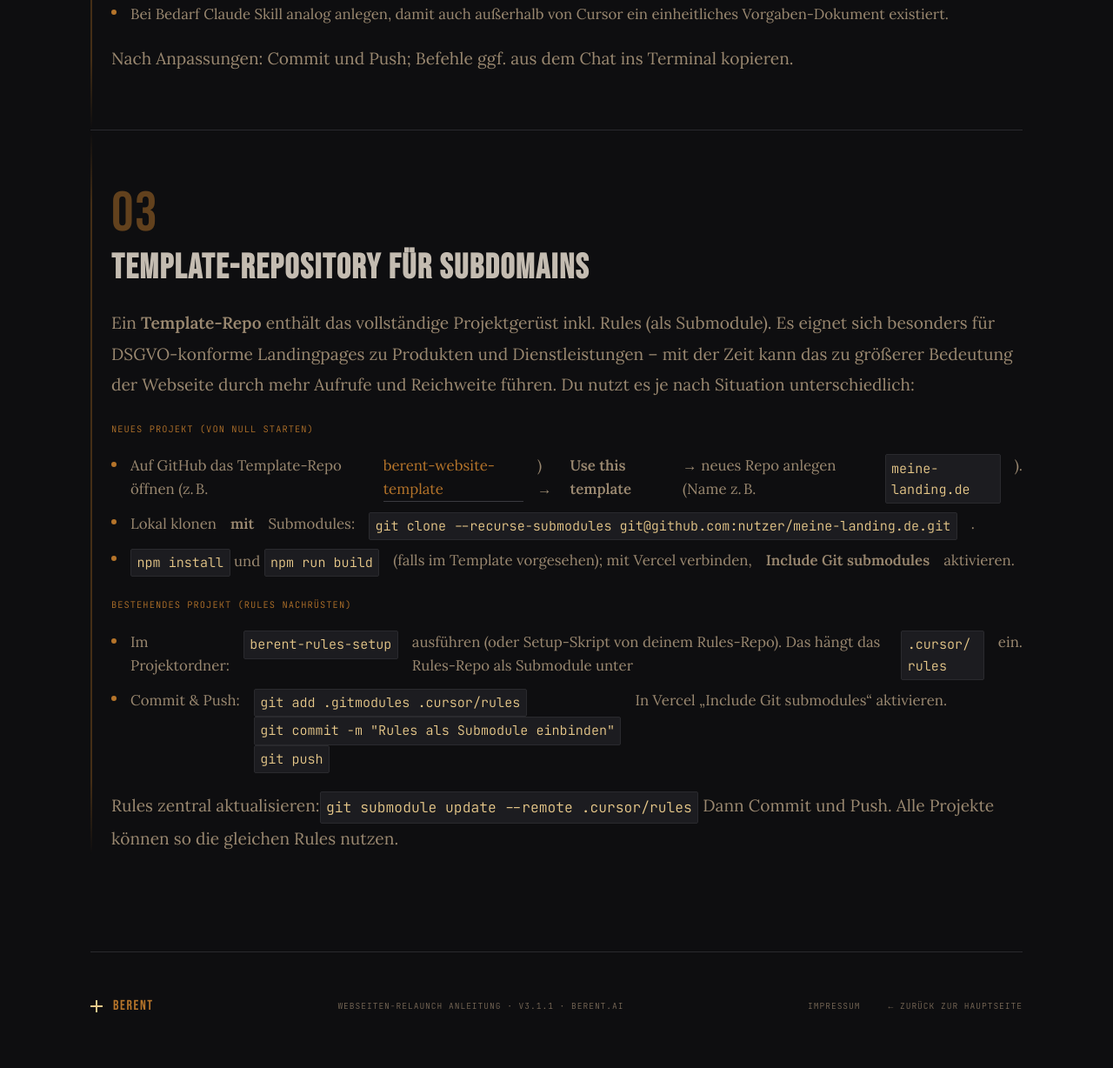
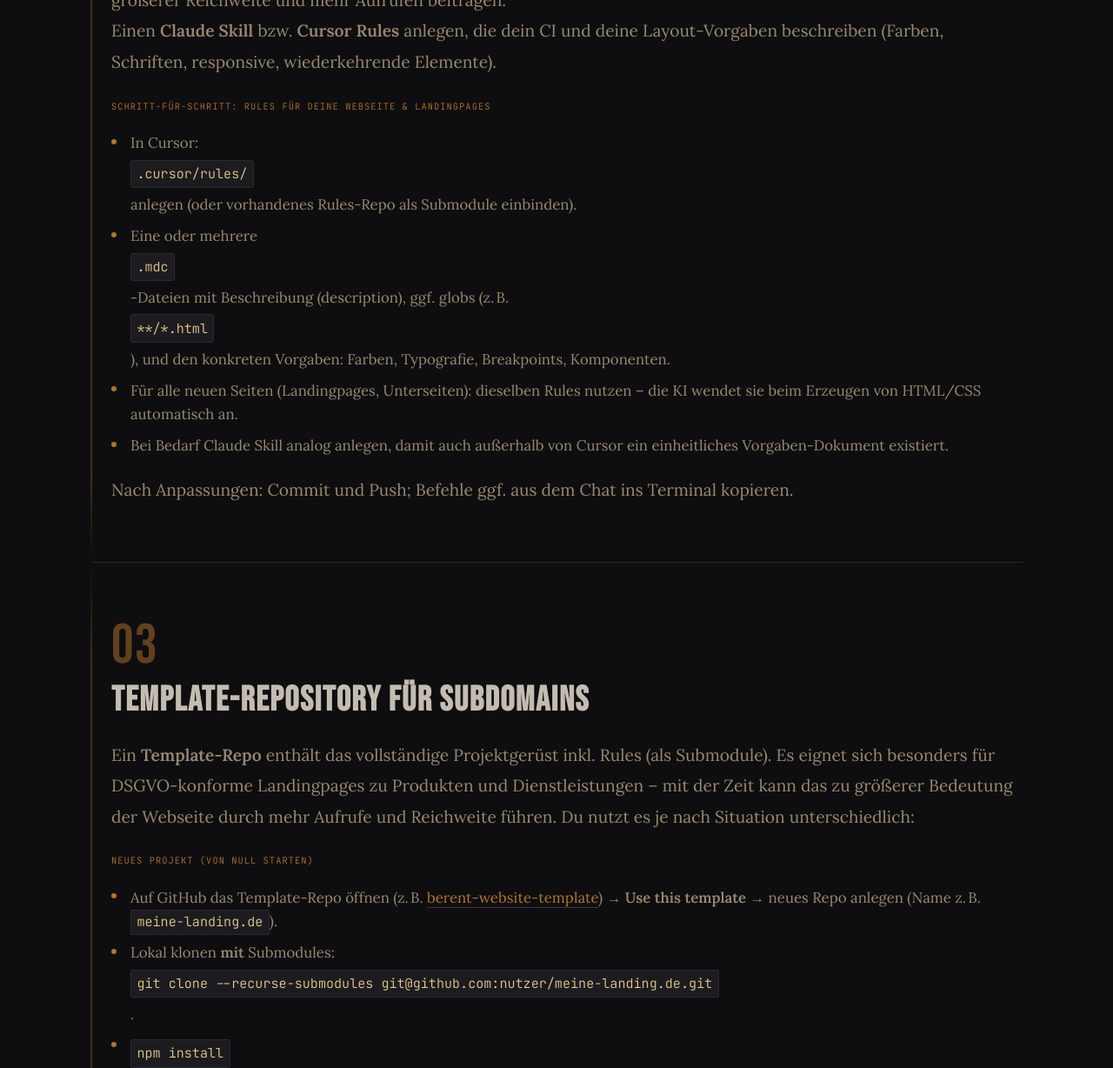
Before and after one commit to peerendees/webseiten-relaunch, a plain HTML site: page index.html in a window 1280 px wide. Shown: the part 9413-10641 px from the top of the page at 87% size. Drawn offline with Linux system fonts and the light colour scheme.

Commit message:
Boni: Code-Schnipsel je in eigene Zeile, Fließtext stets links
Made-with: Cursor

```diff
--- a/index.html
+++ b/index.html
@@ -531,13 +531,18 @@
     overflow-wrap: break-word;
     word-wrap: break-word;
   }
+  .boni-step-body {
+    flex: 1;
+    min-width: 0;
+  }
   .boni-step code { overflow-wrap: break-word; word-break: break-word; }
   .boni-step-code-line {
-    display: inline;
+    display: block;
+    margin: 0.35rem 0;
+    text-align: left;
   }
   .boni-step-code-line code {
     display: inline-block;
-    vertical-align: middle;
     white-space: nowrap;
     max-width: 100%;
     overflow-x: auto;
@@ -1559,12 +1564,12 @@
         <p>Für Commit und Push auf GitHub einen SSH-Key verwenden – keine Kennwörter im Browser, keine Token-Pflege. Passphrase im Kennwort-Manager ablegen; dann liefert sie die Authentifizierung bei Bedarf.</p>
         <div class="boni-sub">Schritt-für-Schritt: SSH-Key in GitHub einrichten</div>
         <ul class="boni-steps">
-          <li class="boni-step"><span class="boni-step-dot"></span>Im Terminal:<span class="boni-step-code-line"><code>ssh-keygen -t ed25519 -C "deine-email@beispiel.de"</code></span> – Enter, optional Passphrase setzen und im Kennwort-Manager speichern.</li>
-          <li class="boni-step"><span class="boni-step-dot"></span>Öffentlichen Schlüssel anzeigen (kopieren):<span class="boni-step-code-line"><code>cat ~/.ssh/id_ed25519.pub</code></span> (bzw. <code>id_rsa.pub</code> bei RSA).</li>
-          <li class="boni-step"><span class="boni-step-dot"></span>GitHub → Einstellungen → SSH and GPG keys → New SSH key → Key einfügen, Namen vergeben, speichern.</li>
-          <li class="boni-step"><span class="boni-step-dot"></span>Remote auf SSH umstellen (falls noch HTTPS):<span class="boni-step-code-line"><code>git remote set-url origin git@github.com:nutzer/repo.git</code></span> Danach: Commit wie gewohnt, Push nutzt den SSH-Key.</li>
+          <li class="boni-step"><span class="boni-step-dot"></span><div class="boni-step-body">Im Terminal:<span class="boni-step-code-line"><code>ssh-keygen -t ed25519 -C "deine-email@beispiel.de"</code></span> – Enter, optional Passphrase setzen und im Kennwort-Manager speichern.</div></li>
+          <li class="boni-step"><span class="boni-step-dot"></span><div class="boni-step-body">Öffentlichen Schlüssel anzeigen (kopieren):<span class="boni-step-code-line"><code>cat ~/.ssh/id_ed25519.pub</code></span> (bzw. <code>id_rsa.pub</code> bei RSA).</div></li>
+          <li class="boni-step"><span class="boni-step-dot"></span><div class="boni-step-body">GitHub → Einstellungen → SSH and GPG keys → New SSH key → Key einfügen, Namen vergeben, speichern.</div></li>
+          <li class="boni-step"><span class="boni-step-dot"></span><div class="boni-step-body">Remote auf SSH umstellen (falls noch HTTPS):<span class="boni-step-code-line"><code>git remote set-url origin git@github.com:nutzer/repo.git</code></span> Danach: Commit wie gewohnt, Push nutzt den SSH-Key.</div></li>
         </ul>
-        <p style="margin-top:1.25rem;">Am Ende von Änderungen: <code>git add .</code>, <code>git commit -m "…"</code>, <code>git push</code> – die Befehle kannst du aus dem Chat ins Cursor-Terminal kopieren.</p>
+        <p style="margin-top:1.25rem;">Am Ende von Änderungen:<span class="boni-step-code-line"><code>git add .</code></span><span class="boni-step-code-line"><code>git commit -m "…"</code></span><span class="boni-step-code-line"><code>git push</code></span> – die Befehle kannst du aus dem Chat ins Cursor-Terminal kopieren.</p>
       </div>
       <div class="boni-item">
         <div class="boni-num">02</div>
@@ -1573,10 +1578,10 @@
         <p>Einen <strong>Claude Skill</strong> bzw. <strong>Cursor Rules</strong> anlegen, die dein CI und deine Layout-Vorgaben beschreiben (Farben, Schriften, responsive, wiederkehrende Elemente).</p>
         <div class="boni-sub">Schritt-für-Schritt: Rules für deine Webseite &amp; Landingpages</div>
         <ul class="boni-steps">
-          <li class="boni-step"><span class="boni-step-dot"></span>In Cursor:<span class="boni-step-code-line"><code>.cursor/rules/</code></span> anlegen (oder vorhandenes Rules-Repo als Submodule einbinden).</li>
-          <li class="boni-step"><span class="boni-step-dot"></span>Eine oder mehrere<span class="boni-step-code-line"><code>.mdc</code></span> -Dateien mit Beschreibung (description), ggf. globs (z. B. <code>**/*.html</code>), und den konkreten Vorgaben: Farben, Typografie, Breakpoints, Komponenten.</li>
-          <li class="boni-step"><span class="boni-step-dot"></span>Für alle neuen Seiten (Landingpages, Unterseiten): dieselben Rules nutzen – die KI wendet sie beim Erzeugen von HTML/CSS automatisch an.</li>
-          <li class="boni-step"><span class="boni-step-dot"></span>Bei Bedarf Claude Skill analog anlegen, damit auch außerhalb von Cursor ein einheitliches Vorgaben-Dokument existiert.</li>
+          <li class="boni-step"><span class="boni-step-dot"></span><div class="boni-step-body">In Cursor:<span class="boni-step-code-line"><code>.cursor/rules/</code></span>anlegen (oder vorhandenes Rules-Repo als Submodule einbinden).</div></li>
+          <li class="boni-step"><span class="boni-step-dot"></span><div class="boni-step-body">Eine oder mehrere<span class="boni-step-code-line"><code>.mdc</code></span>-Dateien mit Beschreibung (description), ggf. globs (z. B. <span class="boni-step-code-line"><code>**/*.html</code></span>), und den konkreten Vorgaben: Farben, Typografie, Breakpoints, Komponenten.</div></li>
+          <li class="boni-step"><span class="boni-step-dot"></span><div class="boni-step-body">Für alle neuen Seiten (Landingpages, Unterseiten): dieselben Rules nutzen – die KI wendet sie beim Erzeugen von HTML/CSS automatisch an.</div></li>
+          <li class="boni-step"><span class="boni-step-dot"></span><div class="boni-step-body">Bei Bedarf Claude Skill analog anlegen, damit auch außerhalb von Cursor ein einheitliches Vorgaben-Dokument existiert.</div></li>
         </ul>
         <p style="margin-top:1.25rem;">Nach Anpassungen: Commit und Push; Befehle ggf. aus dem Chat ins Terminal kopieren.</p>
       </div>
@@ -1586,14 +1591,14 @@
         <p>Ein <strong>Template-Repo</strong> enthält das vollständige Projektgerüst inkl. Rules (als Submodule). Es eignet sich besonders für DSGVO-konforme Landingpages zu Produkten und Dienstleistungen – mit der Zeit kann das zu größerer Bedeutung der Webseite durch mehr Aufrufe und Reichweite führen. Du nutzt es je nach Situation unterschiedlich:</p>
         <div class="boni-sub">Neues Projekt (von null starten)</div>
         <ul class="boni-steps">
-          <li class="boni-step"><span class="boni-step-dot"></span>Auf GitHub das Template-Repo öffnen (z. B. <a href="https://github.com/peerendees/berent-website-template" target="_blank" rel="noopener">berent-website-template</a>) → <strong>Use this template</strong> → neues Repo anlegen (Name z. B. <code>meine-landing.de</code>).</li>
-          <li class="boni-step"><span class="boni-step-dot"></span>Lokal klonen <strong>mit</strong> Submodules:<span class="boni-step-code-line"><code>git clone --recurse-submodules git@github.com:nutzer/meine-landing.de.git</code></span>.</li>
-          <li class="boni-step"><span class="boni-step-dot"></span><span class="boni-step-code-line"><code>npm install</code> und <code>npm run build</code></span> (falls im Template vorgesehen); mit Vercel verbinden, <strong>Include Git submodules</strong> aktivieren.</li>
+          <li class="boni-step"><span class="boni-step-dot"></span><div class="boni-step-body">Auf GitHub das Template-Repo öffnen (z. B. <a href="https://github.com/peerendees/berent-website-template" target="_blank" rel="noopener">berent-website-template</a>) → <strong>Use this template</strong> → neues Repo anlegen (Name z. B. <code>meine-landing.de</code>).</div></li>
+          <li class="boni-step"><span class="boni-step-dot"></span><div class="boni-step-body">Lokal klonen <strong>mit</strong> Submodules:<span class="boni-step-code-line"><code>git clone --recurse-submodules git@github.com:nutzer/meine-landing.de.git</code></span>.</div></li>
+          <li class="boni-step"><span class="boni-step-dot"></span><div class="boni-step-body"><span class="boni-step-code-line"><code>npm install</code></span><span class="boni-step-code-line"><code>npm run build</code></span> (falls im Template vorgesehen); mit Vercel verbinden, <strong>Include Git submodules</strong> aktivieren.</div></li>
         </ul>
         <div class="boni-sub">Bestehendes Projekt (Rules nachrüsten)</div>
         <ul class="boni-steps">
-          <li class="boni-step"><span class="boni-step-dot"></span>Im Projektordner:<span class="boni-step-code-line"><code>berent-rules-setup</code></span> ausführen (oder Setup-Skript von deinem Rules-Repo). Das hängt das Rules-Repo als Submodule unter <code>.cursor/rules</code> ein.</li>
-          <li class="boni-step"><span class="boni-step-dot"></span>Commit &amp; Push:<span class="boni-step-code-line"><code>git add .gitmodules .cursor/rules</code><br><code>git commit -m "Rules als Submodule einbinden"</code><br><code>git push</code></span> In Vercel „Include Git submodules“ aktivieren.</li>
+          <li class="boni-step"><span class="boni-step-dot"></span><div class="boni-step-body">Im Projektordner:<span class="boni-step-code-line"><code>berent-rules-setup</code></span>ausführen (oder Setup-Skript von deinem Rules-Repo). Das hängt das Rules-Repo als Submodule unter <code>.cursor/rules</code> ein.</div></li>
+          <li class="boni-step"><span class="boni-step-dot"></span><div class="boni-step-body">Commit &amp; Push:<span class="boni-step-code-line"><code>git add .gitmodules .cursor/rules</code></span><span class="boni-step-code-line"><code>git commit -m "Rules als Submodule einbinden"</code></span><span class="boni-step-code-line"><code>git push</code></span> In Vercel „Include Git submodules“ aktivieren.</div></li>
         </ul>
         <p style="margin-top:1.25rem;">Rules zentral aktualisieren:<span class="boni-step-code-line"><code>git submodule update --remote .cursor/rules</code></span> Dann Commit und Push. Alle Projekte können so die gleichen Rules nutzen.</p>
       </div>
```
